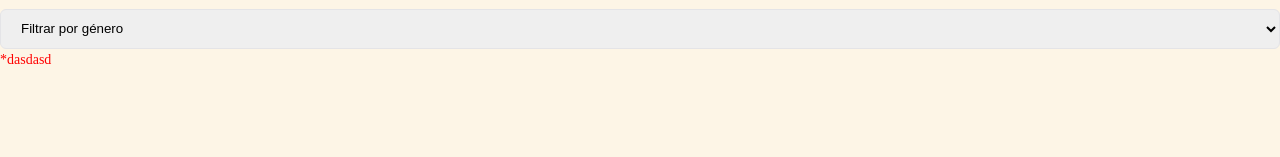
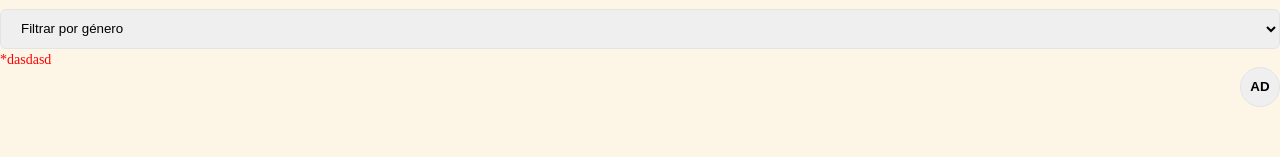
Before and after one commit to camduarte/bookshare, a React (Vite) app in the folder client/: page / in a window 1280 px wide. Shown: the part 141-298 px from the top of the page. Built offline with nearby package versions, Linux system fonts and the light colour scheme.

Commit message:
Componente UserMenu agregado

```diff
--- /dev/null
+++ b/client/src/components/UserMenu.jsx
@@ -0,0 +1,59 @@
+import React, { useState } from 'react';
+import '../styles/components/userMenu.css';
+
+/**
+ * @function UserMenu
+ * @param {Function} logout - Función que se llama para cerrar sesión del usuario.
+ * @param {string} username - Nombre de usuario que se muestra en el menú.
+ *
+ * @returns {JSX.Element} El componente de menú de usuario.
+ *
+ * @example
+ * <UserMenu username='adasdads' logout={options} />
+ */
+const UserMenu = ({ logout, username }) => {
+  const [openMenu, setOpenMenu] = useState(false);
+
+  const handleChange = () => {
+    setOpenMenu(!openMenu);
+  };
+
+  const initials = username.substring(0, 2);
+
+  return (
+    <div className='userMenu'>
+      <button onClick={handleChange} className='userProfile'>
+        {initials}
+      </button>
+      {openMenu && (
+        <div className='menu'>
+          <span className='menuItemTitle'>Mi Cuenta</span>
+          <hr />
+          <ul className='menuItems'>
+            <li>
+              <a href='/' className='menuItem' onClick={handleChange}>
+                Perfil
+              </a>
+            </li>
+            <li>
+              <a href='/mis-libros' className='menuItem' onClick={handleChange}>
+                Mis Libros
+              </a>
+            </li>
+            <li>
+              <a href='/' className='menuItem' onClick={handleChange}>
+                Configuración
+              </a>
+            </li>
+          </ul>
+          <hr />
+          <button onClick={logout} className='menuLogout'>
+            Cerrar Sesión
+          </button>
+        </div>
+      )}
+    </div>
+  );
+};
+
+export default UserMenu;
--- a/client/src/pages/Home.jsx
+++ b/client/src/pages/Home.jsx
@@ -3,6 +3,7 @@ import Button from '../components/ui/Button';
 import { SearchIcon } from '../assets/icons';
 import Input from '../components/ui/Input';
 import Select from '../components/ui/Select';
+import UserMenu from '../components/UserMenu';
 
 export default function Home() {
   const options = [
@@ -45,6 +46,7 @@ export default function Home() {
         error
         errorMessage='dasdasd'
       />
+      <UserMenu username='adasdads' logout={options} />
     </div>
   );
 }
--- /dev/null
+++ b/client/src/styles/components/userMenu.css
@@ -0,0 +1,60 @@
+/* ----------------------------- UserMenu ----------------------------- */
+.userMenu {
+  position: relative;
+  display: flex;
+  flex-direction: column;
+  align-items: end;
+}
+
+.userProfile {
+  width: 2.5rem;
+  height: 2.5rem;
+  border-radius: 100%;
+  font-weight: 600;
+  text-transform: uppercase;
+  border: 1px solid var(--ring-color);
+  cursor: pointer;
+}
+
+.menu {
+  position: absolute;
+  top: 3rem;
+  width: 14rem;
+  border: 1px solid var(--ring-color);
+  padding: 0.5rem;
+  border-radius: 6px;
+}
+
+.menuItemTitle {
+  color: var(--text-color);
+  font-weight: 600;
+  padding: 0.375rem 0.5rem;
+}
+.menuItems > li {
+  display: flex;
+  flex-direction: column;
+}
+.menuItem {
+  text-decoration: none;
+  color: var(--text-color);
+  border-radius: 4px;
+  padding: 0.375rem 0.5rem;
+}
+.menuItem:hover {
+  background-color: var(--primary-color);
+  color: #fff;
+}
+
+.menuLogout {
+  width: 100%;
+  background-color: transparent;
+  border: none;
+  padding: 0.375rem 0.5rem;
+  border-radius: 4px;
+  cursor: pointer;
+  text-align: start;
+}
+.menuLogout:hover {
+  background-color: var(--primary-color);
+  color: #fff;
+}
```
